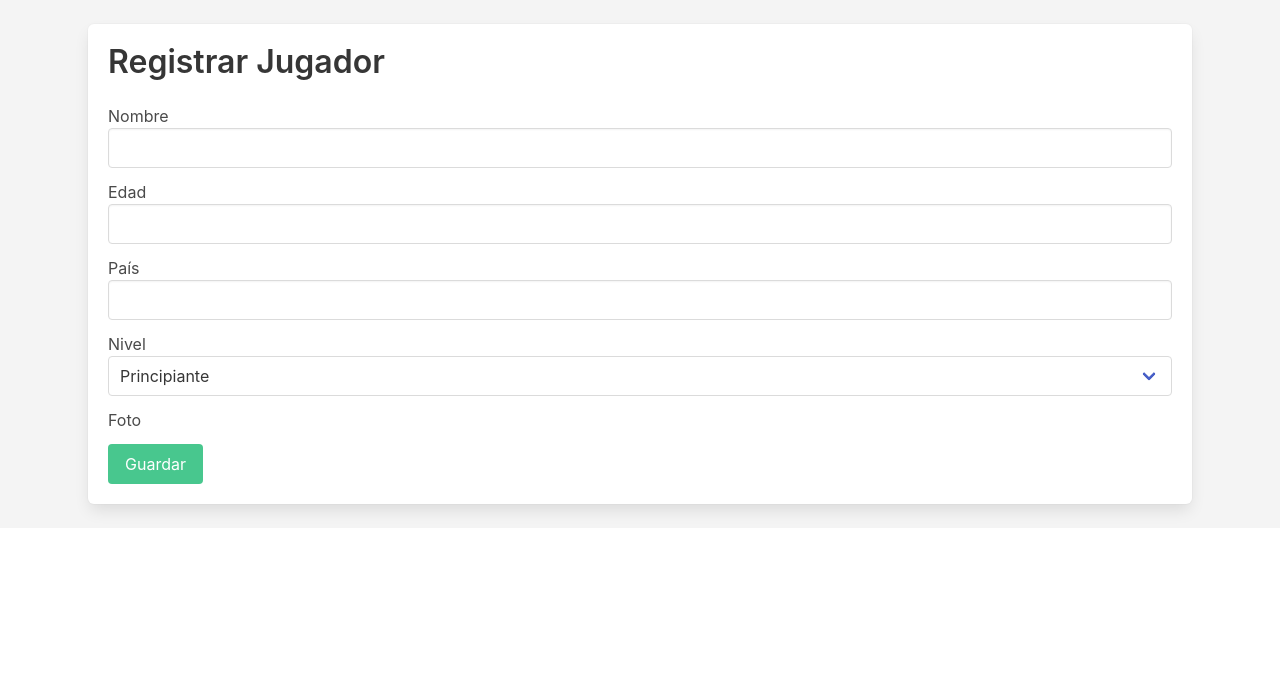
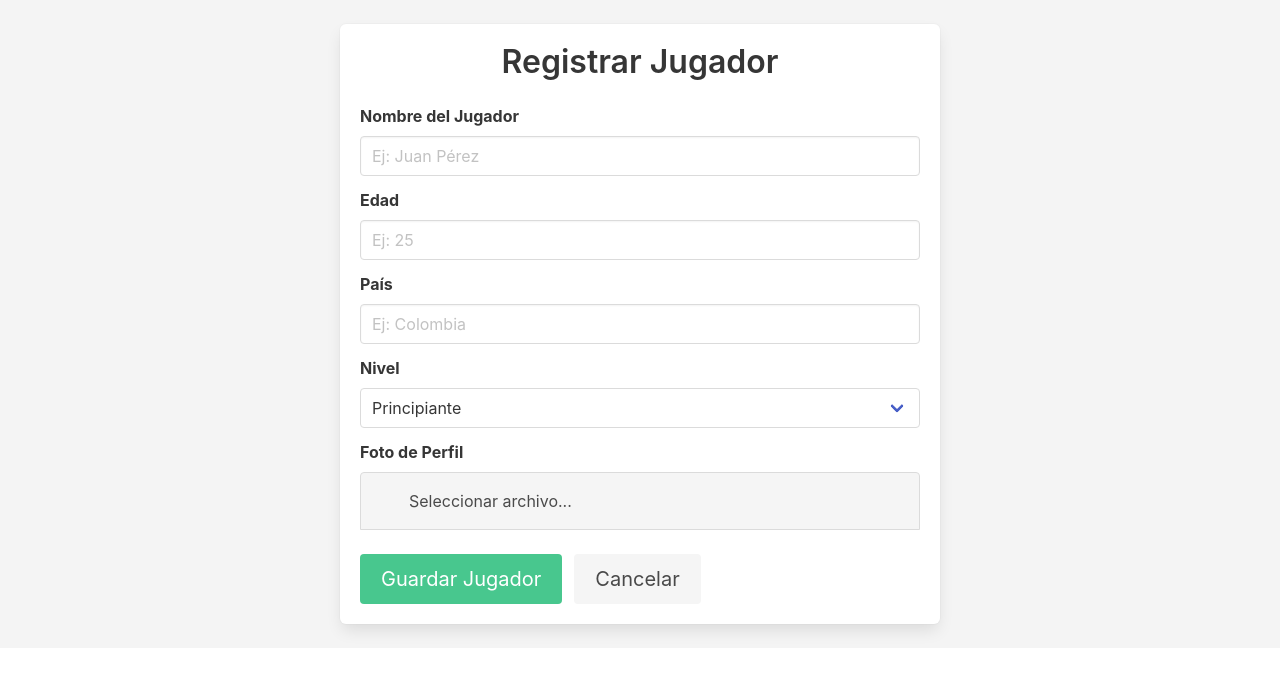
Before and after one commit to maperez98/billar-ranking-api, a FastAPI app: page /jugadores/nuevo in a window 1280 px wide. Shown: the part 56-736 px from the top of the page. Run offline with FastAPI, Linux system fonts and the light colour scheme.

Commit message:
Cambio registrar_jugador.html

```diff
--- a/templates/registro_jugador.html
+++ b/templates/registro_jugador.html
@@ -1,20 +1,64 @@
 {% extends "base.html" %}
 {% block content %}
-<div class="box">
-    <h1 class="title">Registrar Jugador</h1>
+<div class="box" style="max-width: 600px; margin: 0 auto;">
+    <h1 class="title has-text-centered">Registrar Jugador</h1>
+
     <form action="/jugadores/con-foto" method="post" enctype="multipart/form-data">
-        <div class="field"><label>Nombre</label><input class="input" type="text" name="nombre" required></div>
-        <div class="field"><label>Edad</label><input class="input" type="number" name="edad" required></div>
-        <div class="field"><label>País</label><input class="input" type="text" name="pais" required></div>
+
         <div class="field">
-            <label>Nivel</label>
-            <div class="select is-fullwidth"><select name="nivel">
-                <option value="principiante">Principiante</option>
-                <option value="profesional">Profesional</option>
-            </select></div>
+            <label class="label">Nombre del Jugador</label>
+            <div class="control">
+                <input class="input" type="text" name="nombre" placeholder="Ej: Juan Pérez" required>
+            </div>
         </div>
-        <div class="field"><label>Foto</label><input class="file-input" type="file" name="foto" required></div>
-        <button class="button is-success">Guardar</button>
+
+        <div class="field">
+            <label class="label">Edad</label>
+            <div class="control">
+                <input class="input" type="number" name="edad" placeholder="Ej: 25" required>
+            </div>
+        </div>
+
+        <div class="field">
+            <label class="label">País</label>
+            <div class="control">
+                <input class="input" type="text" name="pais" placeholder="Ej: Colombia" required>
+            </div>
+        </div>
+
+        <div class="field">
+            <label class="label">Nivel</label>
+            <div class="control">
+                <div class="select is-fullwidth">
+                    <select name="nivel">
+                        <option value="principiante">Principiante</option>
+                        <option value="intermedio">Intermedio</option>
+                        <option value="profesional">Profesional</option>
+                    </select>
+                </div>
+            </div>
+        </div>
+
+        <div class="field">
+            <label class="label">Foto de Perfil</label>
+            <div class="file is-boxed is-fullwidth has-name">
+                <label class="file-label">
+                    <input class="file-input" type="file" name="foto" accept="image/*" required>
+                    <span class="file-cta">
+                        <span class="file-label">Seleccionar archivo...</span>
+                    </span>
+                </label>
+            </div>
+        </div>
+
+        <div class="field is-grouped mt-5">
+            <div class="control">
+                <button type="submit" class="button is-success is-medium">Guardar Jugador</button>
+            </div>
+            <div class="control">
+                <a href="/jugadores-pagina" class="button is-light is-medium">Cancelar</a>
+            </div>
+        </div>
     </form>
 </div>
 {% endblock %}
```
